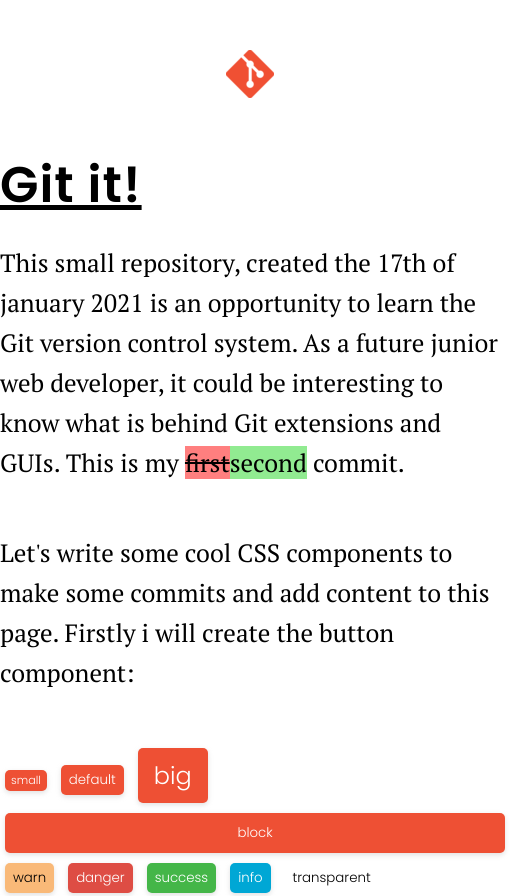
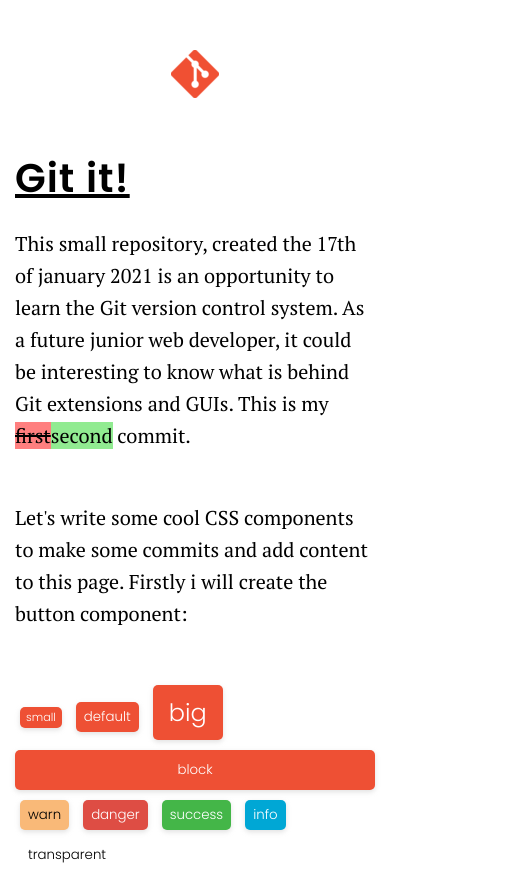
Before and after one commit to brdtheo/git-it, a website: page index.html in a window 390 px wide. Shown: the top 896 px of the page, 510 px wide, since content can reach past the window. Drawn offline with Linux system fonts and the light colour scheme.

Commit message:
add media.css

```diff
--- a/index.html
+++ b/index.html
@@ -4,6 +4,7 @@
     <meta charset="UTF-8" />
     <meta name="viewport" content="width=device-width, initial-scale=1.0" />
     <link rel="stylesheet" href="src/style.css" />
+    <link rel="stylesheet" href="src/media.css" />
     <link rel="shortcut icon" href="src/favicon.ico" type="image/x-icon" />
     <title>Git it!</title>
   </head>
--- a/src/components/button.css
+++ b/src/components/button.css
@@ -29,4 +29,6 @@ button.big {
 button.block {
   width: 100%;
   padding: 10px 16px;
+  margin-left: 0;
+  margin-right: 0;
 }
--- /dev/null
+++ b/src/media.css
@@ -0,0 +1,14 @@
+@media screen and (max-width: 600px){
+  h1 {
+    font-size: 40px;
+  }
+
+  p {
+    font-size: 20px;
+  }
+
+  .wrapper {
+    width: 100%;
+    padding: 0 15px 20px;
+  }
+}
--- a/src/style.css
+++ b/src/style.css
@@ -33,10 +33,6 @@ ins {
   width: 500px;
   margin: 0 auto;
   padding-bottom: 50px;
-  /*
-  border-left: dotted rgba(0,0,0,.5) 1px;
-  border-right: dotted rgba(0,0,0,.5) 1px;
-  */
 }
 
 .logo {
```
